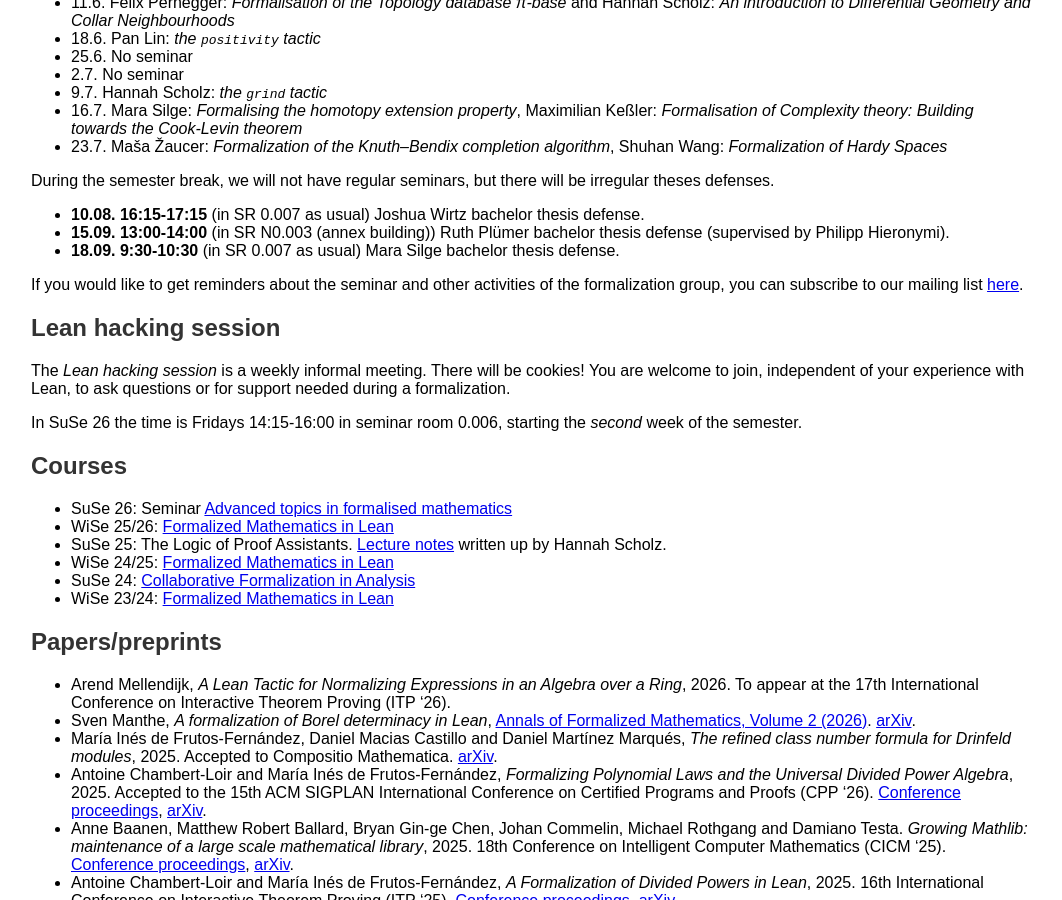
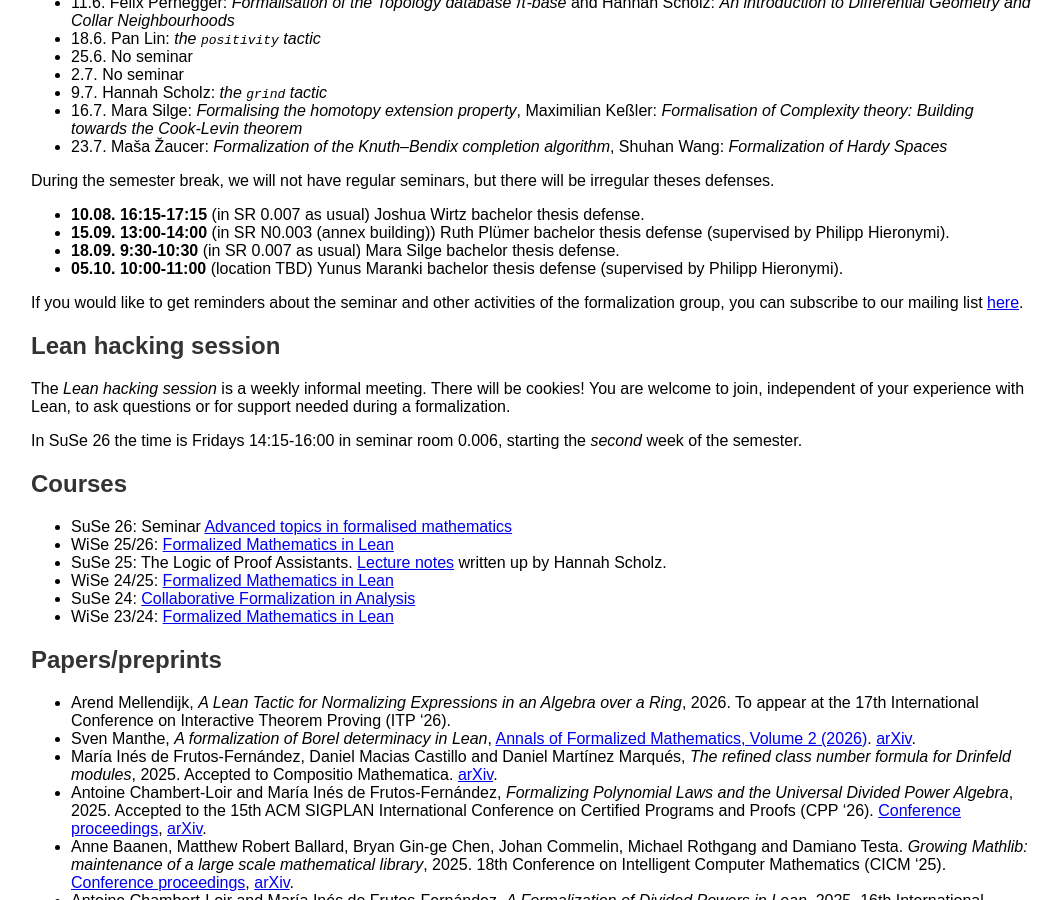
Before and after one commit to fpvandoorn/fpvandoorn.github.io, a Jekyll site: the page built from formalized-mathematics.md, in a window 1280 px wide and 900 px high, scrolled down 1168 px. Shown: the whole window, without its empty margins (109-1171 px from the left). Built offline with Jekyll 4.4.1, drawn with Linux system fonts in a browser that asks for light colours; our own code applies the rules of GitHub Pages for plain Markdown files.

Commit message:
defense Yunus

```diff
--- a/formalized-mathematics.md
+++ b/formalized-mathematics.md
@@ -75,6 +75,7 @@
 * **10.08. 16:15-17:15** (in SR 0.007 as usual) Joshua Wirtz bachelor thesis defense.
 * **15.09. 13:00-14:00** (in SR N0.003 (annex building)) Ruth Plümer bachelor thesis defense (supervised by Philipp Hieronymi).
 * **18.09. 9:30-10:30** (in SR 0.007 as usual) Mara Silge bachelor thesis defense.
+* **05.10. 10:00-11:00** (location TBD) Yunus Maranki bachelor thesis defense (supervised by Philipp Hieronymi).
 
 If you would like to get reminders about the seminar and other activities of the formalization group, you can subscribe to our mailing list [here](https://listen.uni-bonn.de/wws/info/formal-math).
 
```
